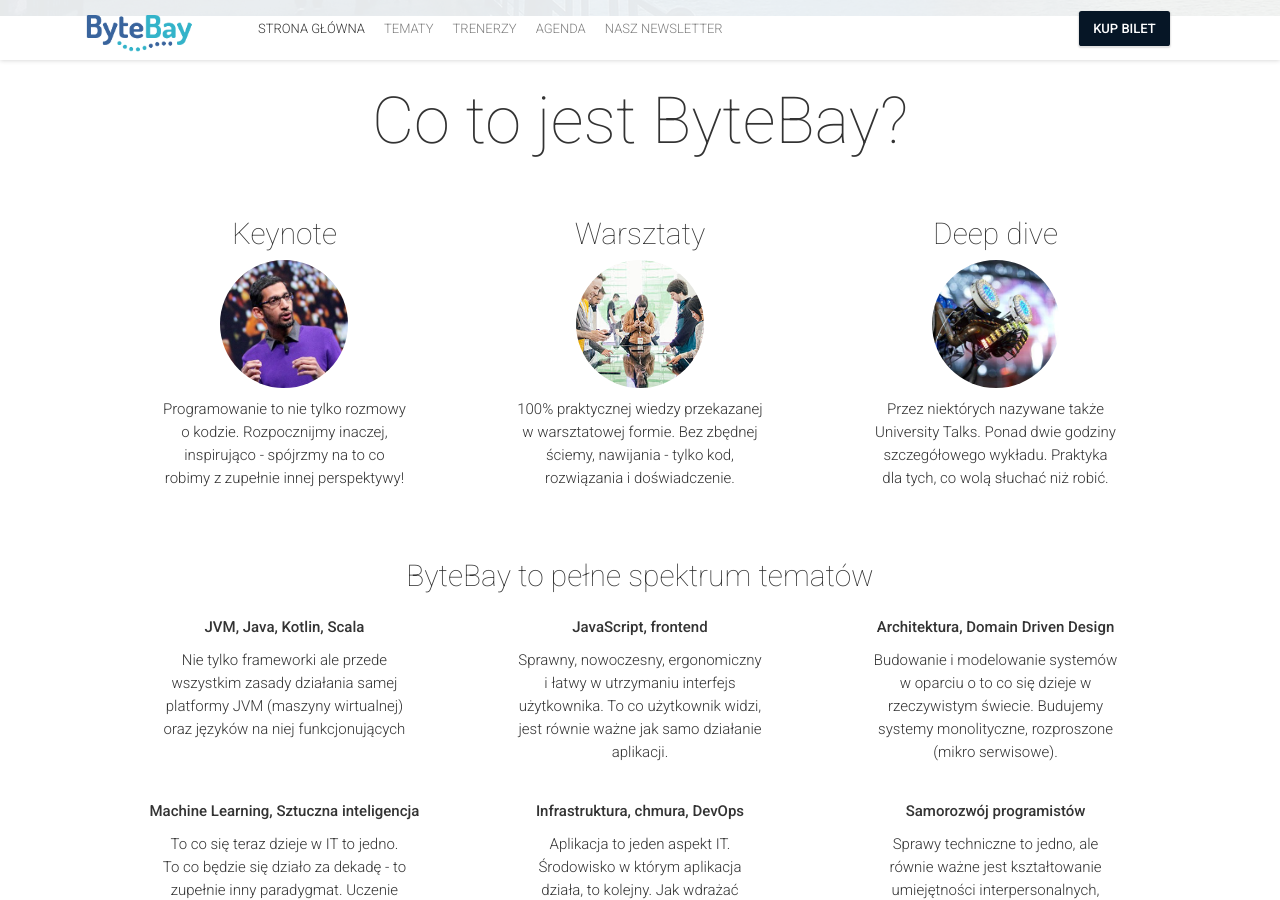
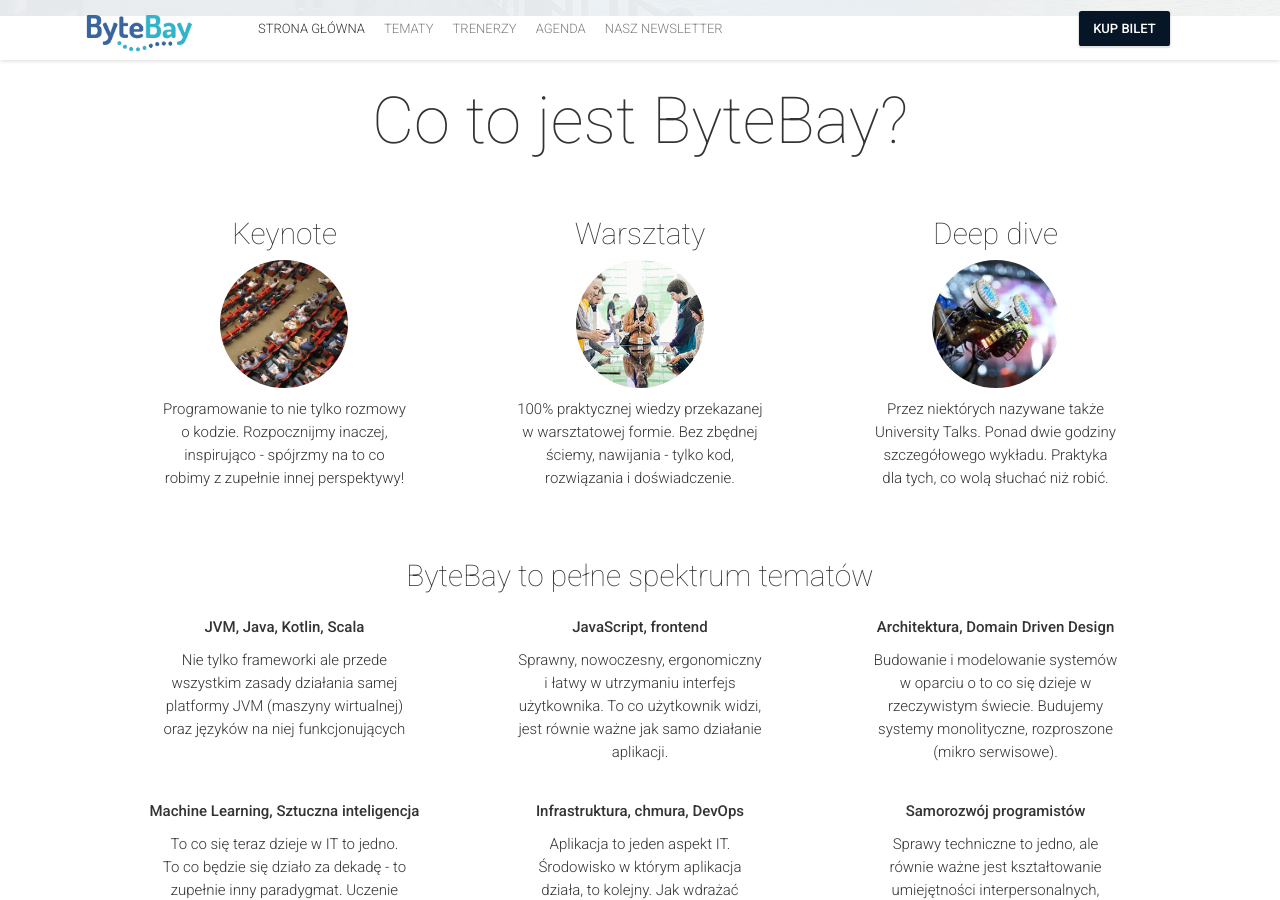
Before and after one commit to 42patterns/bytebay-website, a Jekyll site: the page built from index.html, in a window 1280 px wide and 900 px high, scrolled down 884 px. Built offline with Jekyll 4.4.1, drawn with Linux system fonts in a browser that asks for light colours; nearby versions of some CDN libraries; comment, search, counter and statistics services are not loaded.

Commit message:
New image for keynote

```diff
--- a/_config.yml
+++ b/_config.yml
@@ -66,7 +66,7 @@
 # About Block
 aboutTitle: "Co to jest ByteBay?"
 aboutBlock:
- - {title: "Keynote", image: "conference.jpg", text: "Programowanie to nie tylko rozmowy o kodzie. Rozpocznijmy inaczej, inspirująco - spójrzmy na to co robimy z zupełnie innej perspektywy!" }
+ - {title: "Keynote", image: "conference2.jpg", text: "Programowanie to nie tylko rozmowy o kodzie. Rozpocznijmy inaczej, inspirująco - spójrzmy na to co robimy z zupełnie innej perspektywy!" }
  - {title: "Warsztaty", image: "workshop.jpg", text: "100% praktycznej wiedzy przekazanej w warsztatowej formie. Bez zbędnej ściemy, nawijania - tylko kod, rozwiązania i doświadczenie." }
  - {title: "Deep dive", image: "hackathon.jpg", text: "Przez niektórych nazywane także <i>University Talks</i>. Ponad dwie godziny szczegółowego wykładu. Praktyka dla tych, co wolą słuchać niż robić." }
 aboutTopicsTitle: "ByteBay to pełne spektrum tematów"
```
Also changed, not shown: img/about-section/conference2.jpg (added).
